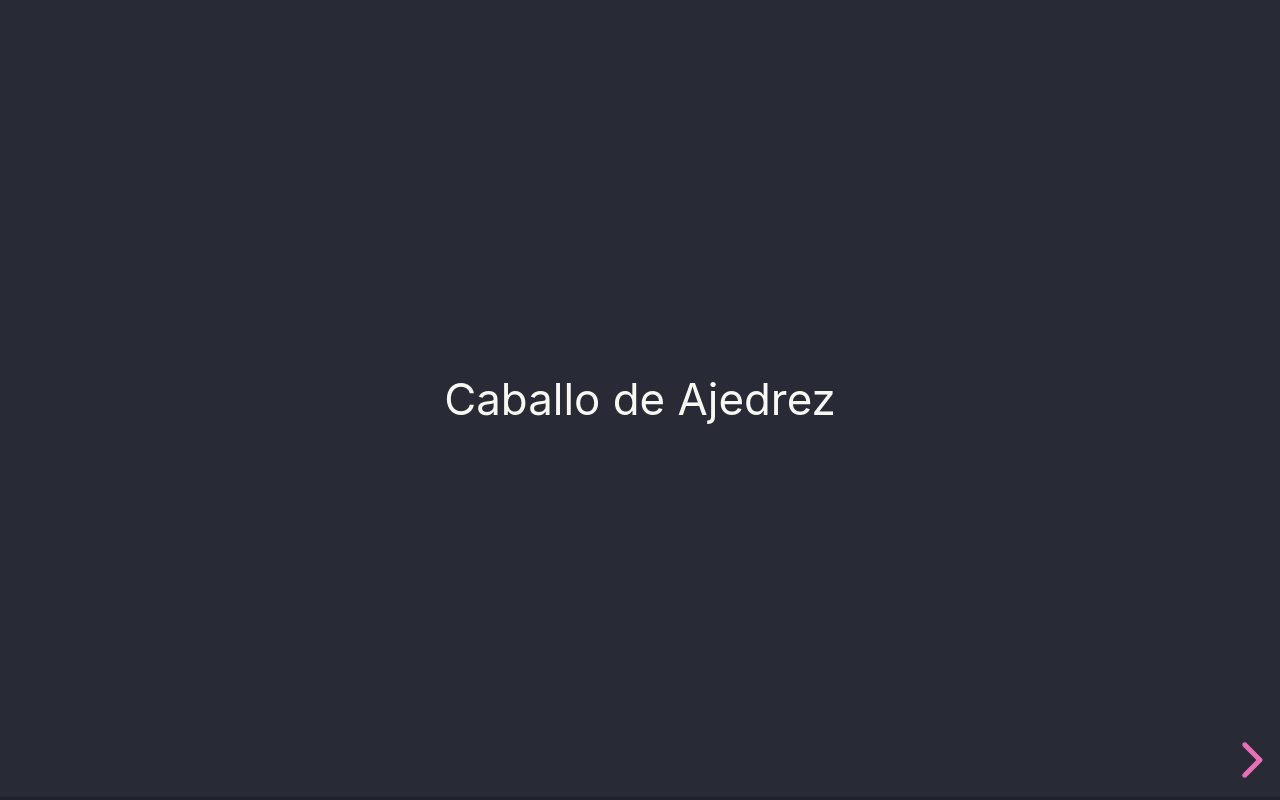
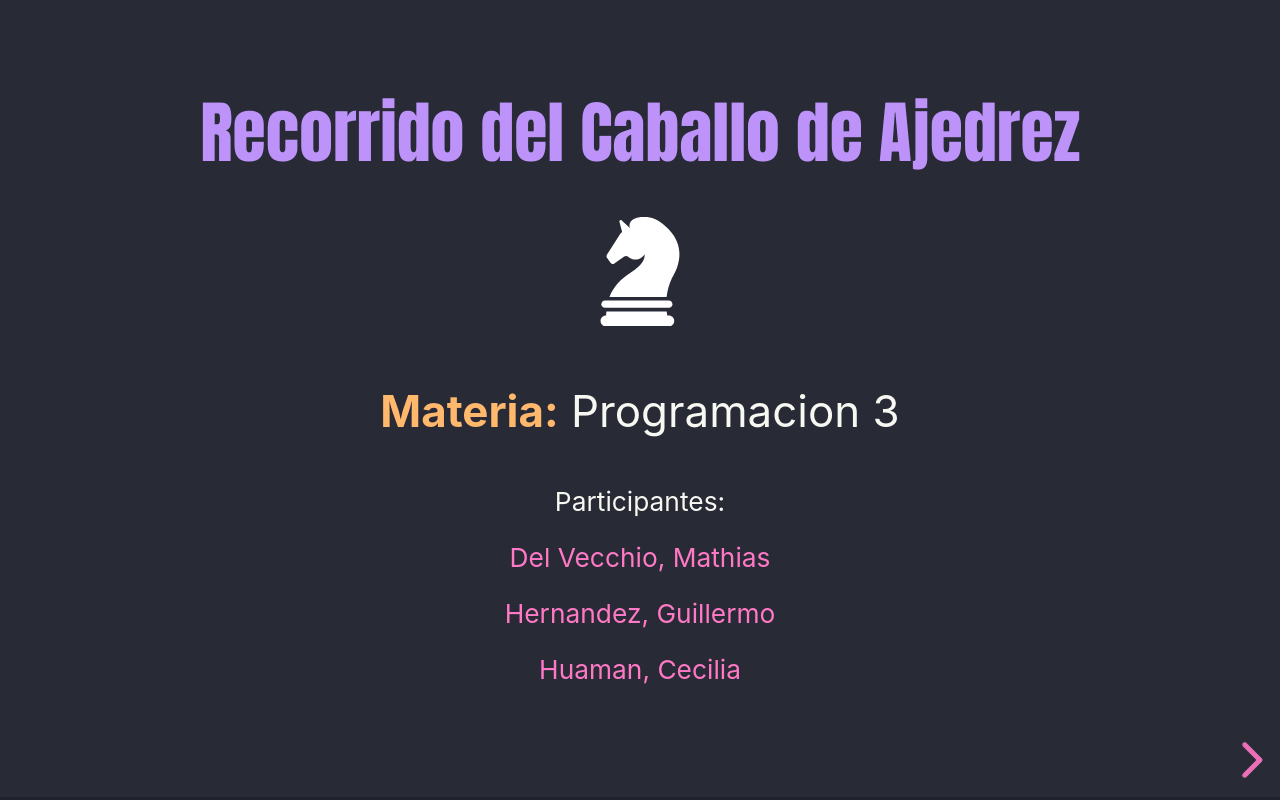
Before and after one commit to CeciliaHuaman/UADE_G7_Caballo_Ajedrez, a website: page presentation/index.html in a window 1280 px wide. Drawn offline with Linux system fonts and the light colour scheme; no server answers.

Commit message:
project configuration

```diff
--- a/presentation/index.html
+++ b/presentation/index.html
@@ -22,7 +22,22 @@
 	<body>
 		<div class="reveal">
 			<div class="slides">
-				<section>Caballo de Ajedrez</section>
+				<section>
+					<h3>Recorrido del Caballo de Ajedrez</h3>
+					<p>
+						<img src="chess_horse.svg" alt="horse logo" style="height: 100px; background: transparent;" class="logo">
+					</p>
+					<p><strong>Materia:</strong> Programacion 3</p>
+					<small>
+						<p>
+							Participantes:
+							<p><a> Del Vecchio, Mathias </a></p>
+							<p><a> Hernandez, Guillermo </a></p>
+							<p><a> Huaman, Cecilia </a></p>
+						</p>
+					</small>
+
+				</section>
 				<section>
 					<pre class="language-python">
 						<code class="hljs" data-code="python/main.py" data-line-numbers="|1|3-5|6|7-13|14|15-21|">
```
Also changed, not shown: presentation/chess_horse.svg (added), 2 other files.
